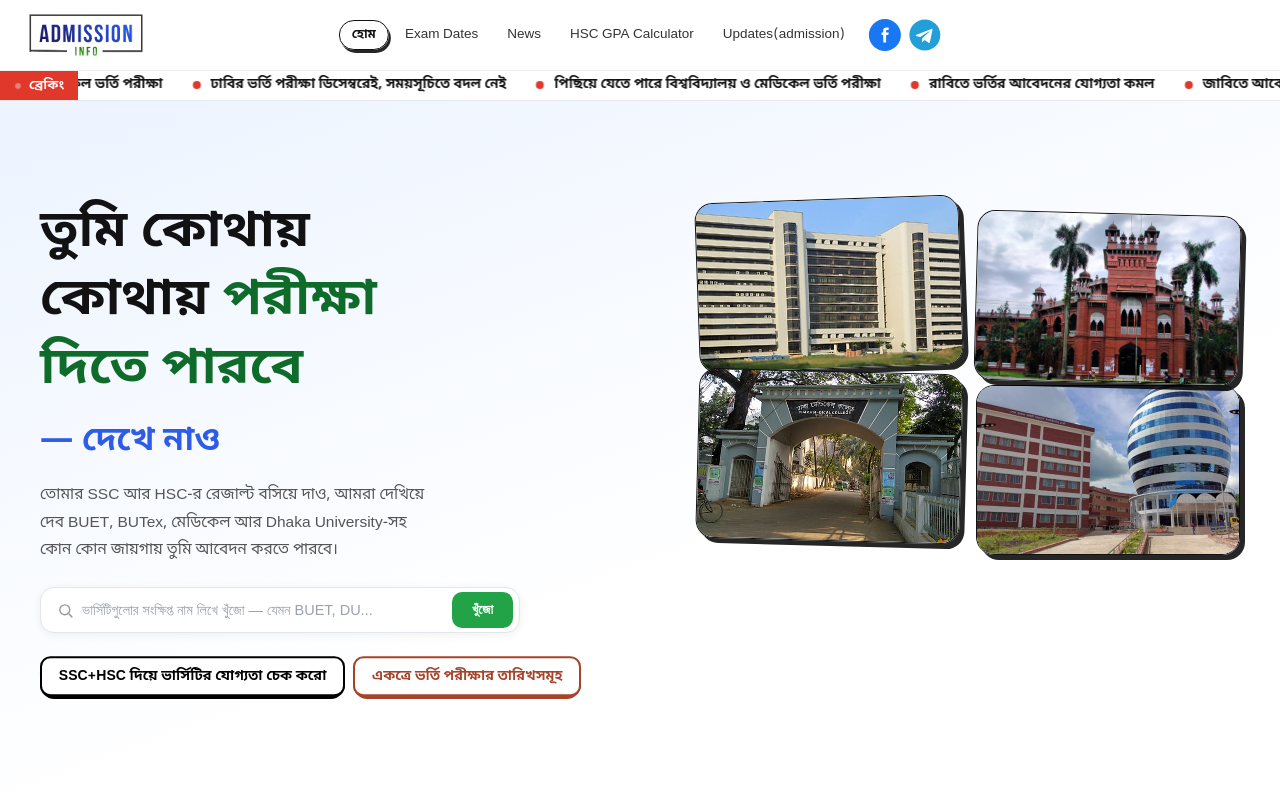
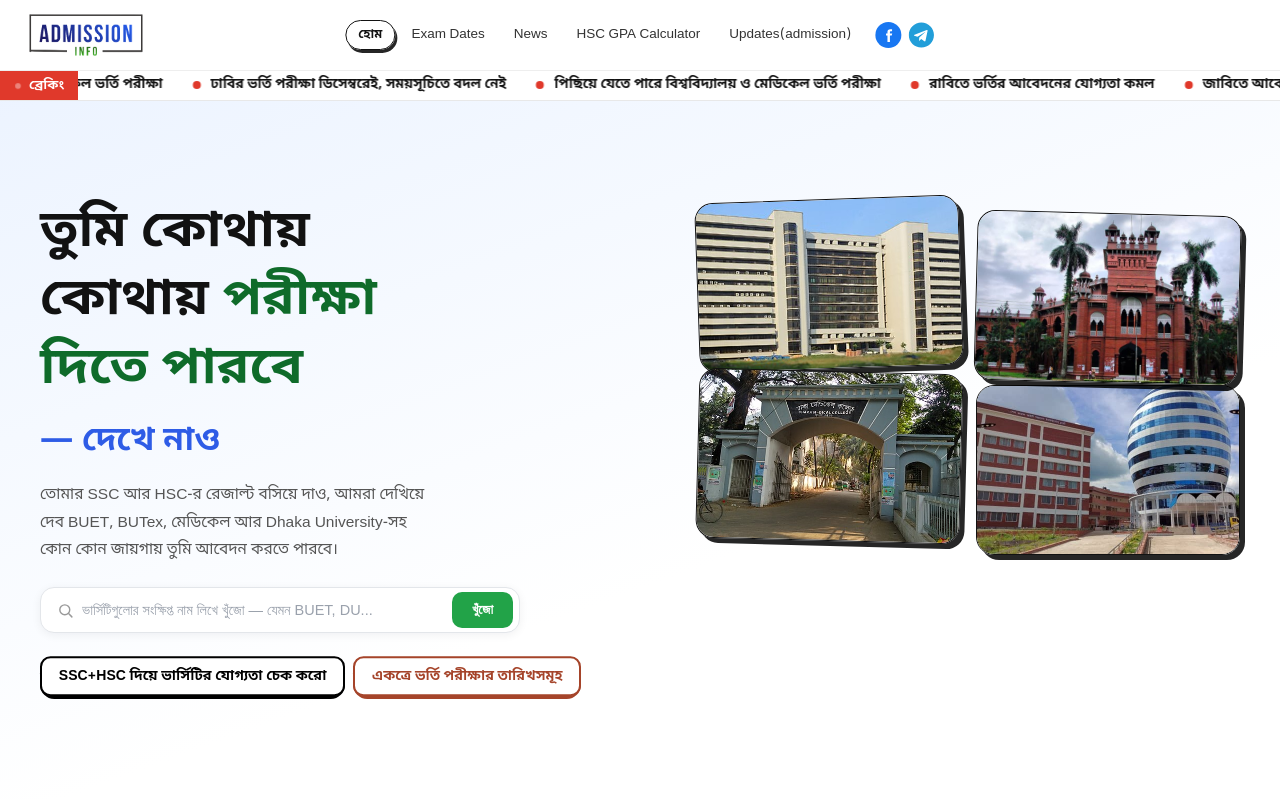
Before and after one commit to nishat-jihad/Admission-info, a Next.js app in the folder chance-hobe-ki/: page / in a window 1280 px wide. Shown: the top 800 px of the page. Built offline with nearby package versions, Linux system fonts and the light colour scheme.

Commit message:
Update globals.css

```diff
--- a/chance-hobe-ki/src/app/globals.css
+++ b/chance-hobe-ki/src/app/globals.css
@@ -208,7 +208,7 @@ nav.nav-links button:not(.active):hover {
 .nav-social {
   display: flex;
   align-items: center;
-  gap: 8px;
+  gap: 7px;
 }
 .nav-social-inline {
   margin-left: 8px;
@@ -217,9 +217,9 @@ nav.nav-links button:not(.active):hover {
   display: none;
 }
 .nav-social a.nav-social-btn {
-  width: 32px;
-  height: 32px;
-  min-width: 32px;
+  width: 26px;
+  height: 26px;
+  min-width: 26px;
   box-sizing: border-box;
   border-radius: 50%;
   display: flex;
@@ -242,8 +242,8 @@ nav.nav-links button:not(.active):hover {
   background: #1877f2;
 }
 .nav-social a.nav-social-facebook svg {
-  width: 20px;
-  height: 20px;
+  width: 17px;
+  height: 17px;
   fill: #fff;
 }
 .nav-social a.nav-social-telegram {
```
